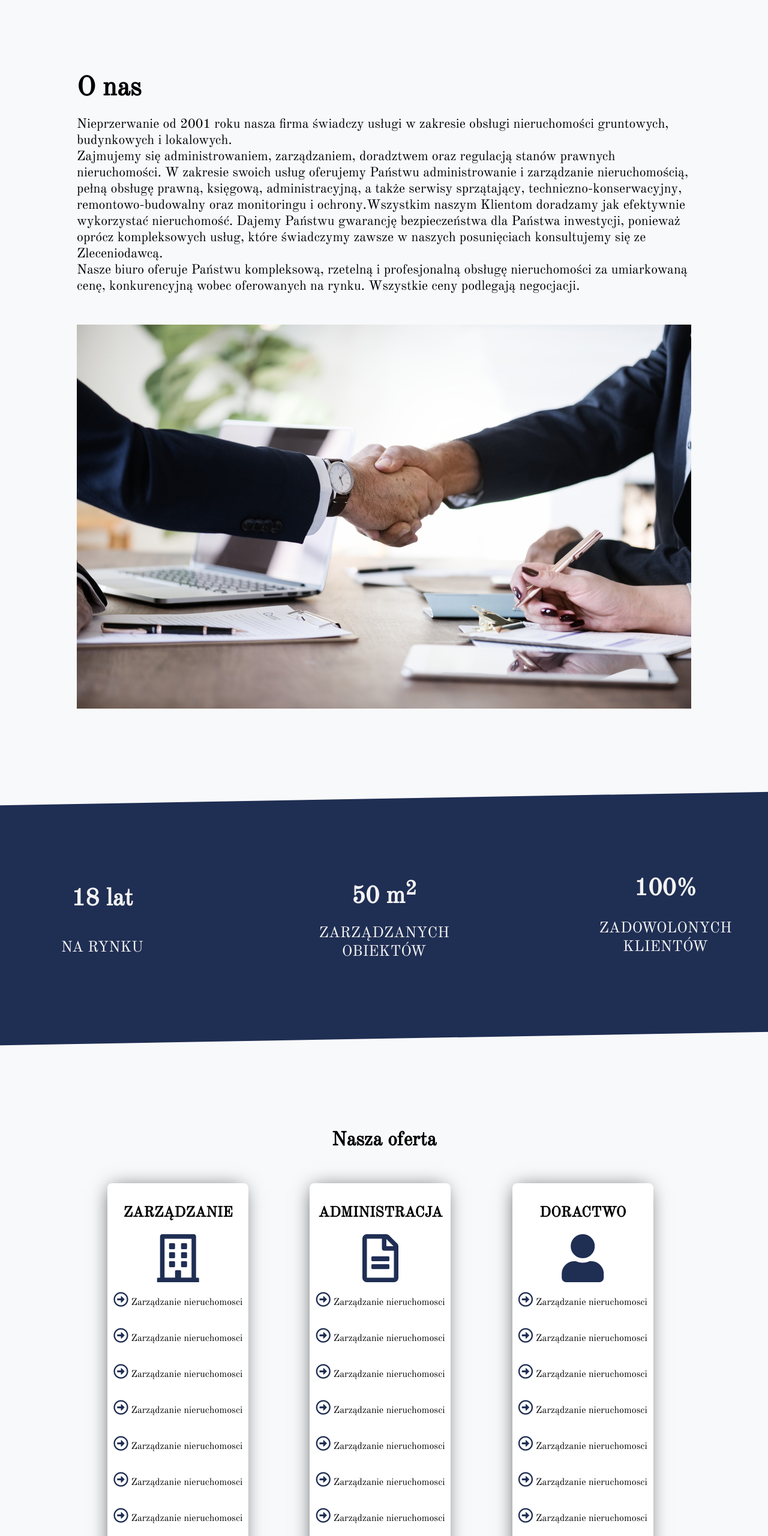
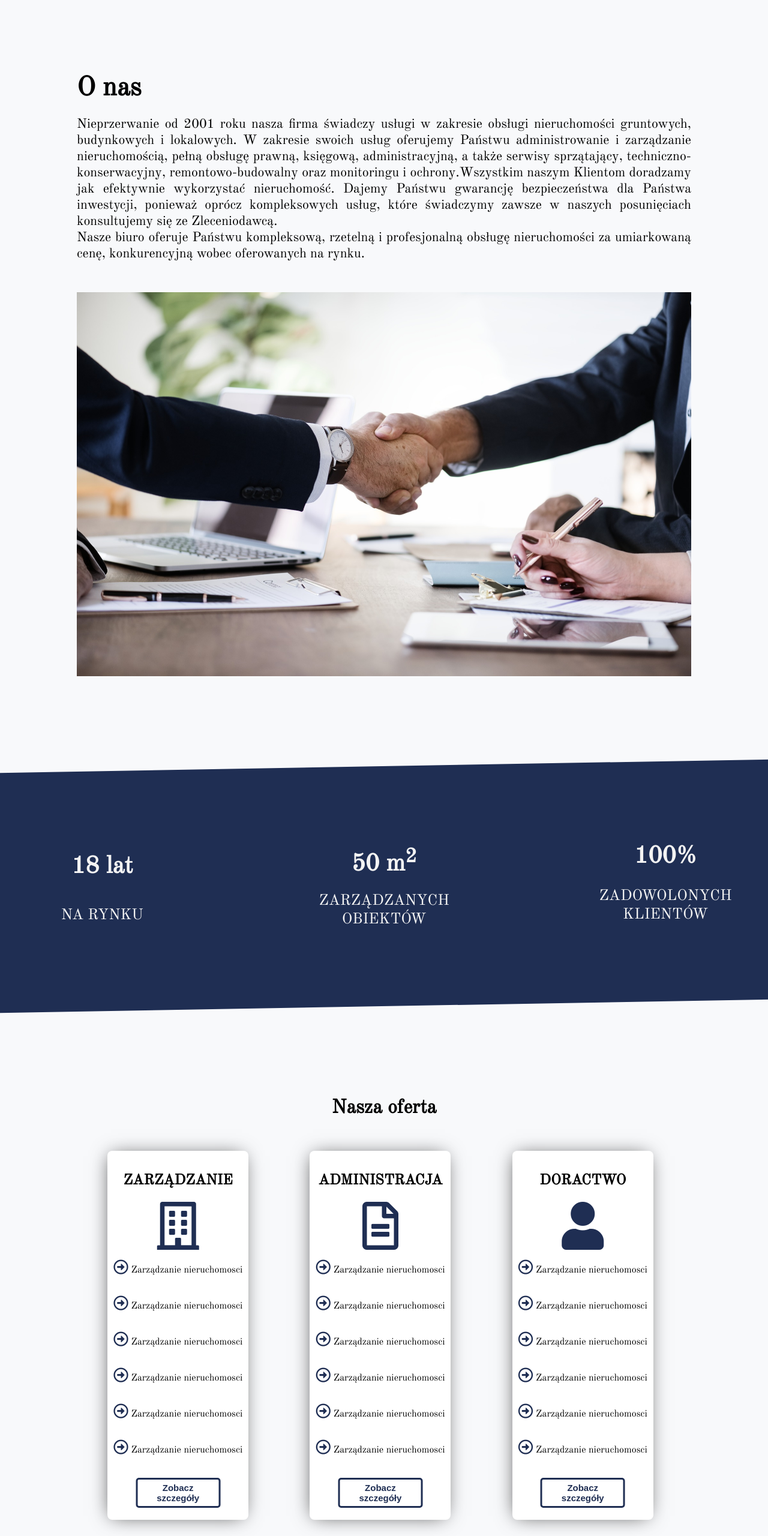
Before and after one commit to konradbukanski/buildmenager, a plain HTML site: page index.html in a window 1280 px wide. Shown: the part 880-3440 px from the top of the page at 60% size. Drawn offline with nearby package versions, Linux system fonts and the light colour scheme.

Commit message:
change in text

```diff
--- a/index.html
+++ b/index.html
@@ -45,9 +45,7 @@
         <h1>O nas</h1>
         <article>
           Nieprzerwanie od 2001 roku nasza firma świadczy usługi w zakresie
-          obsługi nieruchomości gruntowych, budynkowych i lokalowych.</br> Zajmujemy
-          się administrowaniem, zarządzaniem, doradztwem oraz regulacją stanów
-          prawnych nieruchomości. W zakresie swoich usług oferujemy Państwu
+          obsługi nieruchomości gruntowych, budynkowych i lokalowych. W zakresie swoich usług oferujemy Państwu
           administrowanie i zarządzanie nieruchomością, pełną obsługę prawną,
           księgową, administracyjną, a także serwisy sprzątający,
           techniczno-konserwacyjny, remontowo-budowalny oraz monitoringu i
@@ -57,7 +55,7 @@
           zawsze w naszych posunięciach konsultujemy się ze Zleceniodawcą.</br> Nasze
           biuro oferuje Państwu kompleksową, rzetelną i profesjonalną obsługę
           nieruchomości za umiarkowaną cenę, konkurencyjną wobec oferowanych na
-          rynku. Wszystkie ceny podlegają negocjacji.
+          rynku.
         </article>
       </div>
       <div class="aboutImage"><img src="img/business-3167295_1920.jpg" /></div>
@@ -107,10 +105,7 @@
             <i class="far fa-arrow-alt-circle-right"></i> Zarządzanie
             nieruchomosci
           </p>
-          <p>
-            <i class="far fa-arrow-alt-circle-right"></i> Zarządzanie
-            nieruchomosci
-          </p>
+
           <button class="menagment__btn">Zobacz szczegóły</button>
         </div>
         <div class="option">
@@ -136,11 +131,7 @@
             <i class="far fa-arrow-alt-circle-right"></i> Zarządzanie
             nieruchomosci
           </p>
-          <p>
-            <i class="far fa-arrow-alt-circle-right"></i> Zarządzanie
-            nieruchomosci
-          </p>
-          <p>
+           <p>
             <i class="far fa-arrow-alt-circle-right"></i> Zarządzanie
             nieruchomosci
           </p>
@@ -149,10 +140,6 @@
         <div class="option">
           <h2>Doractwo</h2>
           <i class="fas fa-user"></i>
-          <p>
-            <i class="far fa-arrow-alt-circle-right"></i> Zarządzanie
-            nieruchomosci
-          </p>
           <p>
             <i class="far fa-arrow-alt-circle-right"></i> Zarządzanie
             nieruchomosci
--- a/style.css
+++ b/style.css
@@ -237,6 +237,7 @@ h1 {
   text-align: left;
   font-family: "Old Standard TT", serif;
   font-size: 20px;
+  text-align: justify;
 }
 @media only screen and (max-width: 1024px) {
   .aboutText p {
@@ -514,6 +515,9 @@ h3 {
   /* box-sizing: border-box; */
   animation: slider 6s infinite linear;
   opacity: 0;
+  -webkit-box-shadow: -2px 1px 31px -4px rgba(0, 0, 0, 0.75);
+  -moz-box-shadow: -2px 1px 31px -4px rgba(0, 0, 0, 0.75);
+  box-shadow: -2px 1px 31px -4px rgba(0, 0, 0, 0.75);
 }
 @media only screen and (max-width: 1024px) {
   .clientsSlider div {
```
